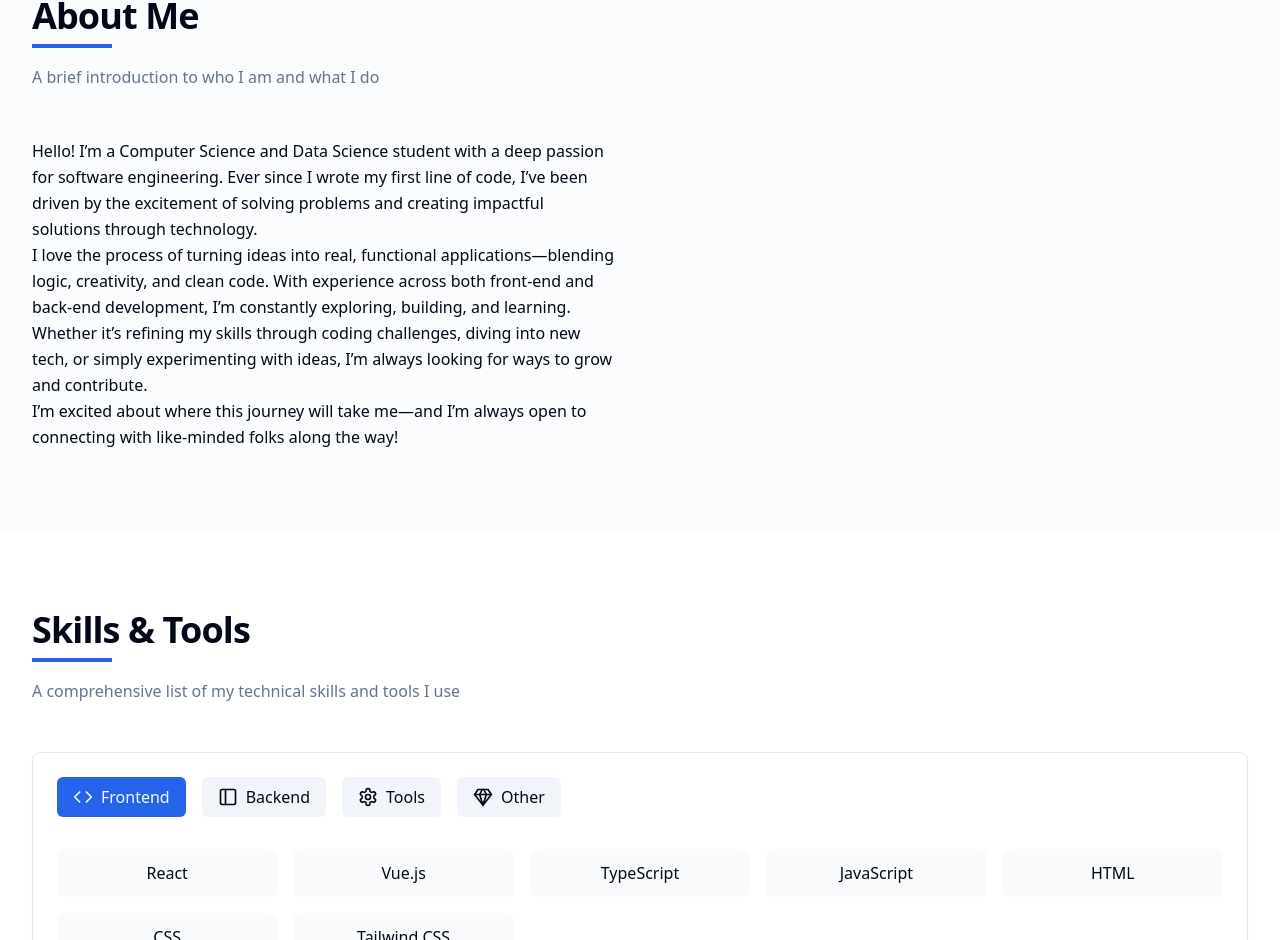
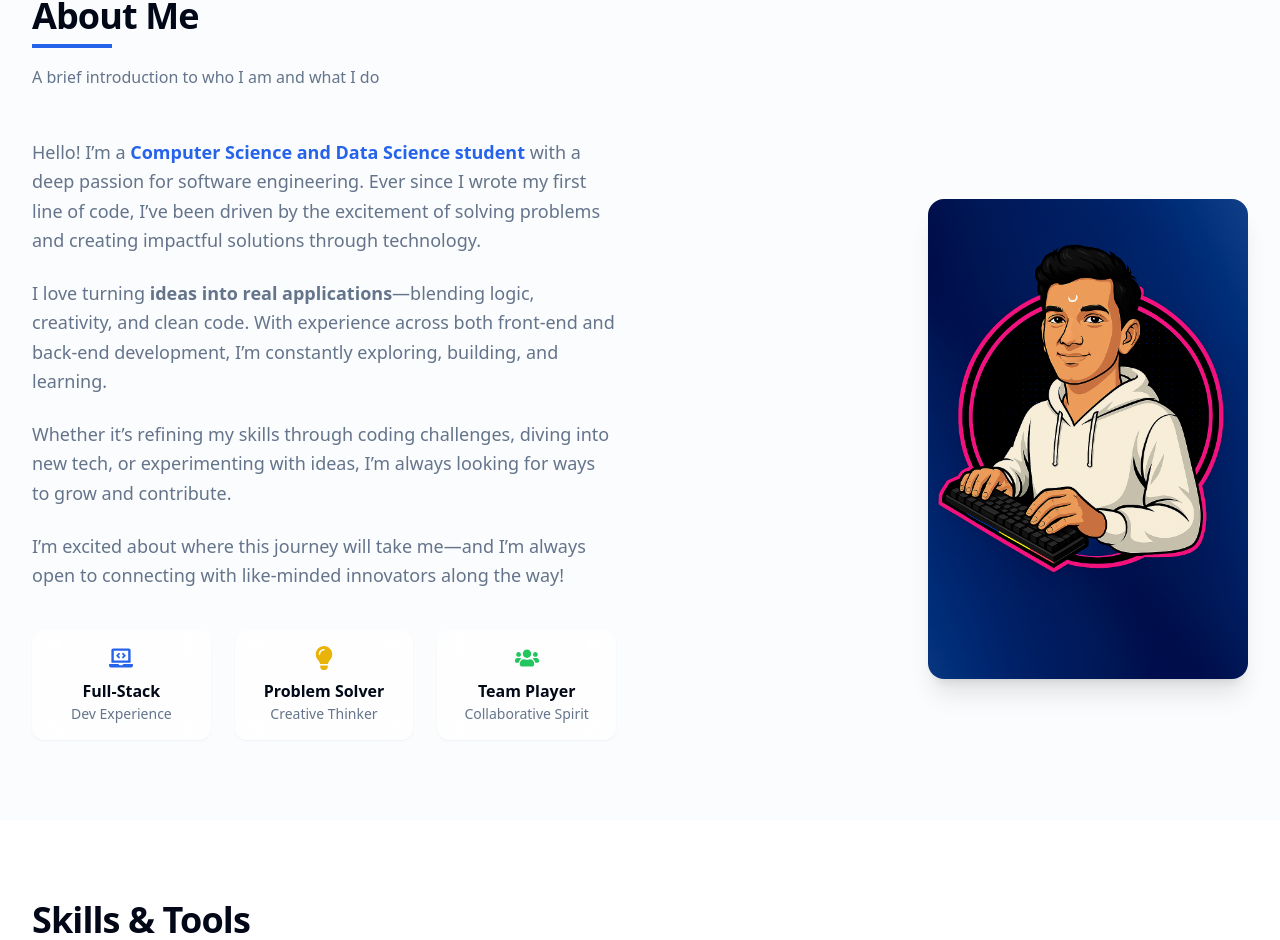
Before and after one commit to Mahadevan2005/Latest_Portfolio, a React (Vite) app: page / in a window 1280 px wide. Shown: the part 916-1856 px from the top of the page. Built offline with nearby package versions, Linux system fonts and the light colour scheme.

Commit message:
Navbar.tsx Updated

```diff
--- a/package.json
+++ b/package.json
@@ -15,6 +15,7 @@
     "lucide-react": "^0.507.0",
     "react": "^18.3.1",
     "react-dom": "^18.3.1",
+    "react-icons": "^5.5.0",
     "react-intersection-observer": "^9.8.0",
     "react-router-dom": "^6.22.3"
   },
--- a/src/components/Home/About.tsx
+++ b/src/components/Home/About.tsx
@@ -1,6 +1,7 @@
-import SectionHeading from '../SectionHeading';
-import { motion } from 'framer-motion';
-import { useInView } from 'react-intersection-observer';
+import SectionHeading from "../SectionHeading";
+import { motion } from "framer-motion";
+import { useInView } from "react-intersection-observer";
+import { FaLaptopCode, FaLightbulb, FaUsers } from "react-icons/fa";
 
 const About = () => {
   const [ref, inView] = useInView({
@@ -17,40 +18,64 @@ const About = () => {
         />
 
         <div className="grid grid-cols-1 lg:grid-cols-2 gap-12 items-center">
+          {/* Text Content */}
           <motion.div
             ref={ref}
-            initial={{ opacity: 0, x: -20 }}
-            animate={inView ? { opacity: 1, x: 0 } : { opacity: 0, x: -20 }}
-            transition={{ duration: 0.5 }}
-            className="prose prose-lg max-w-none"
+            initial={{ opacity: 0, x: -30 }}
+            animate={inView ? { opacity: 1, x: 0 } : {}}
+            transition={{ duration: 0.6 }}
+            className="space-y-6"
           >
-            <p>
-            Hello! I’m a Computer Science and Data Science student with a deep passion for software engineering. Ever since I wrote my first line of code, I’ve been driven by the excitement of solving problems and creating impactful solutions through technology.
+            <p className="text-lg leading-relaxed text-muted-foreground">
+              Hello! I’m a <span className="font-semibold text-primary">Computer Science and Data Science student</span> with a deep passion for{" "}
+              <span className="font-medium">software engineering</span>. Ever since I wrote my first line of code, I’ve been driven by the excitement of solving problems and creating impactful solutions through technology.
             </p>
-            <p>
-            I love the process of turning ideas into real, functional applications—blending logic, creativity, and clean code. With experience across both front-end and back-end development, I’m constantly exploring, building, and learning.
+            <p className="text-lg leading-relaxed text-muted-foreground">
+              I love turning <span className="font-semibold">ideas into real applications</span>—blending logic, creativity, and clean code. With experience across both front-end and back-end development, I’m constantly{" "}
+              <span className="font-medium">exploring, building, and learning</span>.
             </p>
-            <p>
-            Whether it’s refining my skills through coding challenges, diving into new tech, or simply experimenting with ideas, I’m always looking for ways to grow and contribute.
+            <p className="text-lg leading-relaxed text-muted-foreground">
+              Whether it’s refining my skills through coding challenges, diving into new tech, or experimenting with ideas, I’m always looking for ways to{" "}
+              <span className="font-medium">grow and contribute</span>.
             </p>
-            <p>
-            I’m excited about where this journey will take me—and I’m always open to connecting with like-minded folks along the way!
+            <p className="text-lg leading-relaxed text-muted-foreground">
+              I’m excited about where this journey will take me—and I’m always open to connecting with{" "}
+              <span className="font-medium">like-minded innovators</span> along the way!
             </p>
+
+            {/* Highlights / Quick Stats */}
+            <div className="grid grid-cols-1 sm:grid-cols-3 gap-6 pt-4">
+              <div className="flex flex-col items-center text-center p-4 rounded-xl bg-white/70 dark:bg-gray-800/60 shadow-sm backdrop-blur-md">
+                <FaLaptopCode className="text-primary text-2xl mb-2" />
+                <p className="font-semibold">Full-Stack</p>
+                <p className="text-sm text-muted-foreground">Dev Experience</p>
+              </div>
+              <div className="flex flex-col items-center text-center p-4 rounded-xl bg-white/70 dark:bg-gray-800/60 shadow-sm backdrop-blur-md">
+                <FaLightbulb className="text-yellow-500 text-2xl mb-2" />
+                <p className="font-semibold">Problem Solver</p>
+                <p className="text-sm text-muted-foreground">Creative Thinker</p>
+              </div>
+              <div className="flex flex-col items-center text-center p-4 rounded-xl bg-white/70 dark:bg-gray-800/60 shadow-sm backdrop-blur-md">
+                <FaUsers className="text-green-500 text-2xl mb-2" />
+                <p className="font-semibold">Team Player</p>
+                <p className="text-sm text-muted-foreground">Collaborative Spirit</p>
+              </div>
+            </div>
           </motion.div>
 
+          {/* Image / Visual */}
           <motion.div
             ref={ref}
             initial={{ opacity: 0, x: 20 }}
             animate={inView ? { opacity: 1, x: 0 } : { opacity: 0, x: 20 }}
             transition={{ duration: 0.5, delay: 0.2 }}
+            className="flex justify-center lg:justify-end"
           >
-            {/* This should be replaced with your image */}
-            {/* <div className="aspect-square bg-gradient-to-br from-primary/20 to-secondary/20 rounded-lg flex items-center justify-center">
-              <div className="text-center p-8">
-                <p className="text-lg font-medium mb-4">Your About Image Here</p>
-                <p className="text-sm text-muted-foreground">Replace this with your about section image</p>
-              </div>
-            </div> */}
+            <img
+              src="src\assets\Mahadevan_Ghibli.png" // place image in /public folder
+              alt="Mahadevan illustration"
+              className="w-80 max-w-xs sm:max-w-sm md:max-w-md lg:max-w-lg h-auto object-contain rounded-2xl shadow-xl"
+            />
           </motion.div>
         </div>
       </div>
```
Also changed, not shown: src/assets/Mahadevan_Ghibli.png (added), 1 other file (tests, documents, lock files or other folders).
